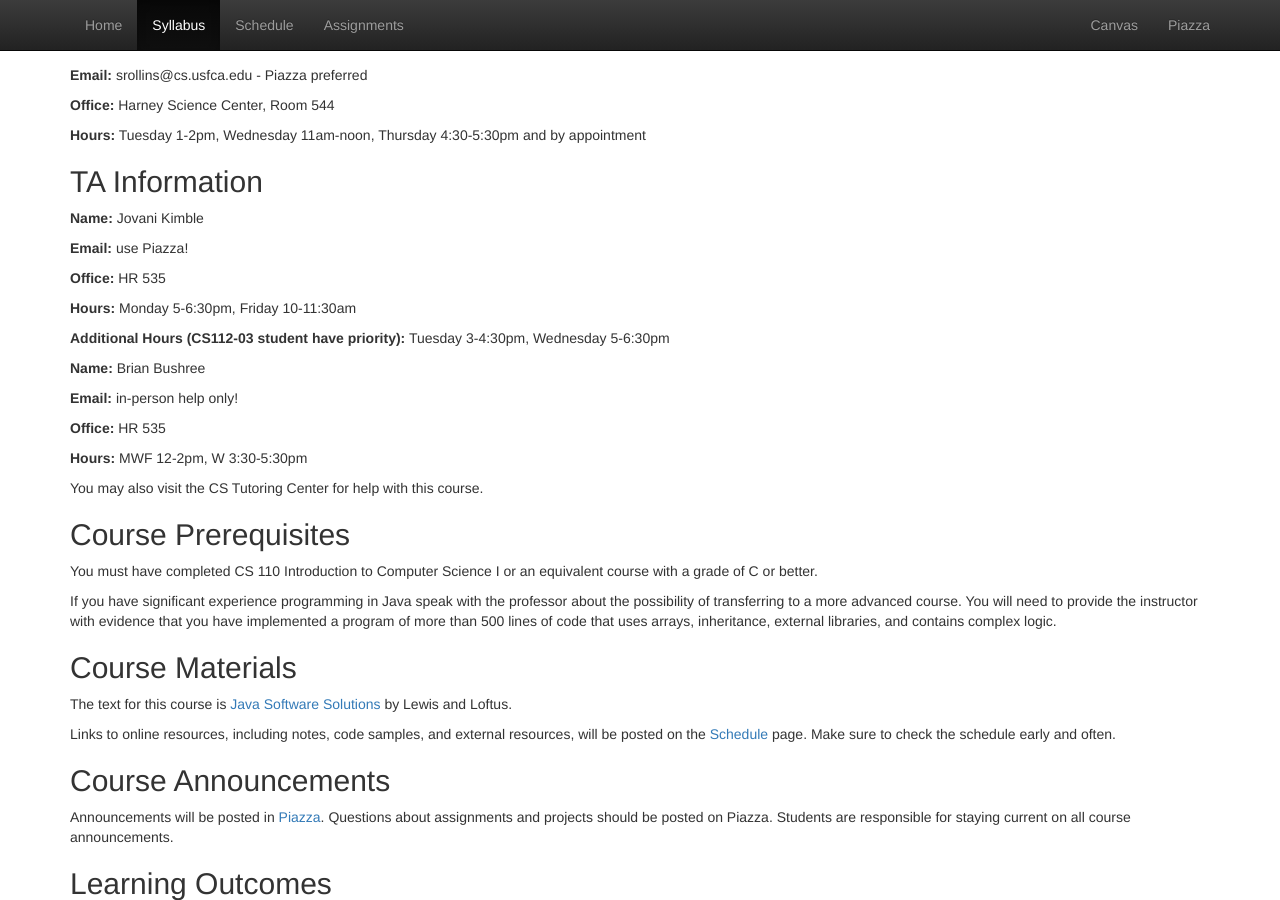
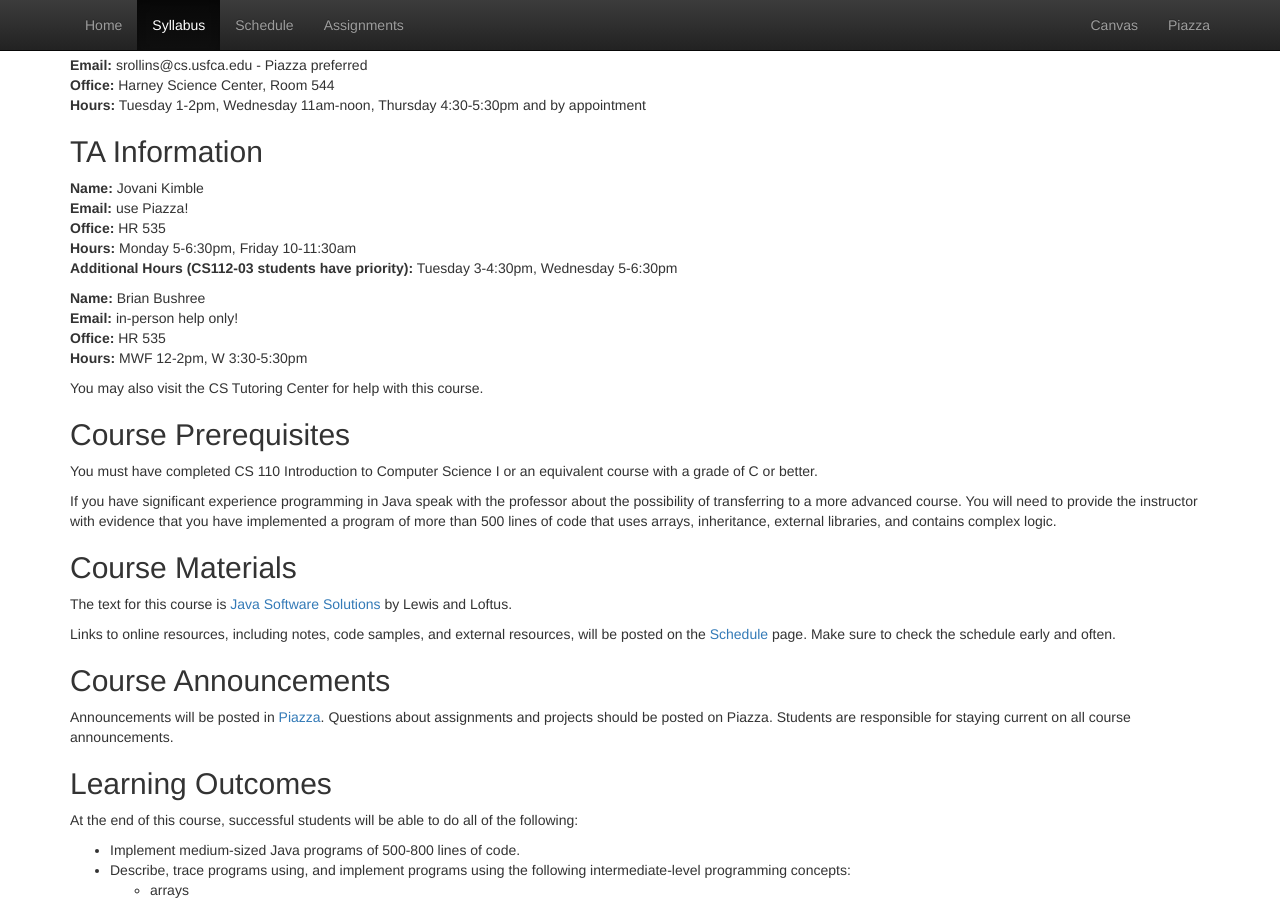
Before and after one commit to CS514-F17/cs514-f17.github.io, a Jekyll site: the page built from syllabus.html, in a window 1280 px wide and 900 px high, scrolled down 310 px. Built offline with Jekyll 4.4.1, drawn with Linux system fonts in a browser that asks for light colours.

Commit message:
addl office hours

```diff
--- a/syllabus.html
+++ b/syllabus.html
@@ -14,22 +14,23 @@
   <p><strong>Web Page:</strong> <a href="https://cs112-s17.github.io">https://cs112-s17.github.io</a></p>
 
   <h2>Instructor Information</h2>
-  <p><strong>Name:</strong> Sami Rollins</p>
-  <p><strong>Email:</strong> srollins@cs.usfca.edu - Piazza preferred</p>
-  <p><strong>Office:</strong> Harney Science Center, Room 544</p>
-  <p><strong>Hours:</strong> Tuesday 1-2pm, Wednesday 11am-noon, Thursday 4:30-5:30pm and by appointment</p>
+  <p><strong>Name:</strong> Sami Rollins<br/>
+  <strong>Email:</strong> srollins@cs.usfca.edu - Piazza preferred<br/>
+  <strong>Office:</strong> Harney Science Center, Room 544<br/>
+  <strong>Hours:</strong> Tuesday 1-2pm, Wednesday 11am-noon, Thursday 4:30-5:30pm and by appointment</p>
 
   <h2>TA Information</h2>
-  <p><strong>Name:</strong> Jovani Kimble</p>
-  <p><strong>Email:</strong> use Piazza!</p>
-  <p><strong>Office:</strong> HR 535</p>
-  <p><strong>Hours:</strong> Monday 5-6:30pm, Friday 10-11:30am</p>
-  <p><strong>Additional Hours (CS112-03 student have priority):</strong> Tuesday 3-4:30pm, Wednesday 5-6:30pm</p>
 
-  <p><strong>Name:</strong> Brian Bushree</p>
-  <p><strong>Email:</strong> in-person help only!</p>
-  <p><strong>Office:</strong> HR 535</p>
-  <p><strong>Hours:</strong> MWF 12-2pm, W 3:30-5:30pm</p>
+  <p><strong>Name:</strong> Jovani Kimble<br/>
+  <strong>Email:</strong> use Piazza!<br/>
+  <strong>Office:</strong> HR 535<br/>
+  <strong>Hours:</strong> Monday 5-6:30pm, Friday 10-11:30am<br/>
+  <strong>Additional Hours (CS112-03 students have priority):</strong> Tuesday 3-4:30pm, Wednesday 5-6:30pm</p>
+
+  <p><strong>Name:</strong> Brian Bushree<br/>
+  <strong>Email:</strong> in-person help only!<br/>
+  <strong>Office:</strong> HR 535<br/>
+  <strong>Hours:</strong> MWF 12-2pm, W 3:30-5:30pm</p>
 
   <p>You may also visit the CS Tutoring Center for help with this course.</p>
 
```
